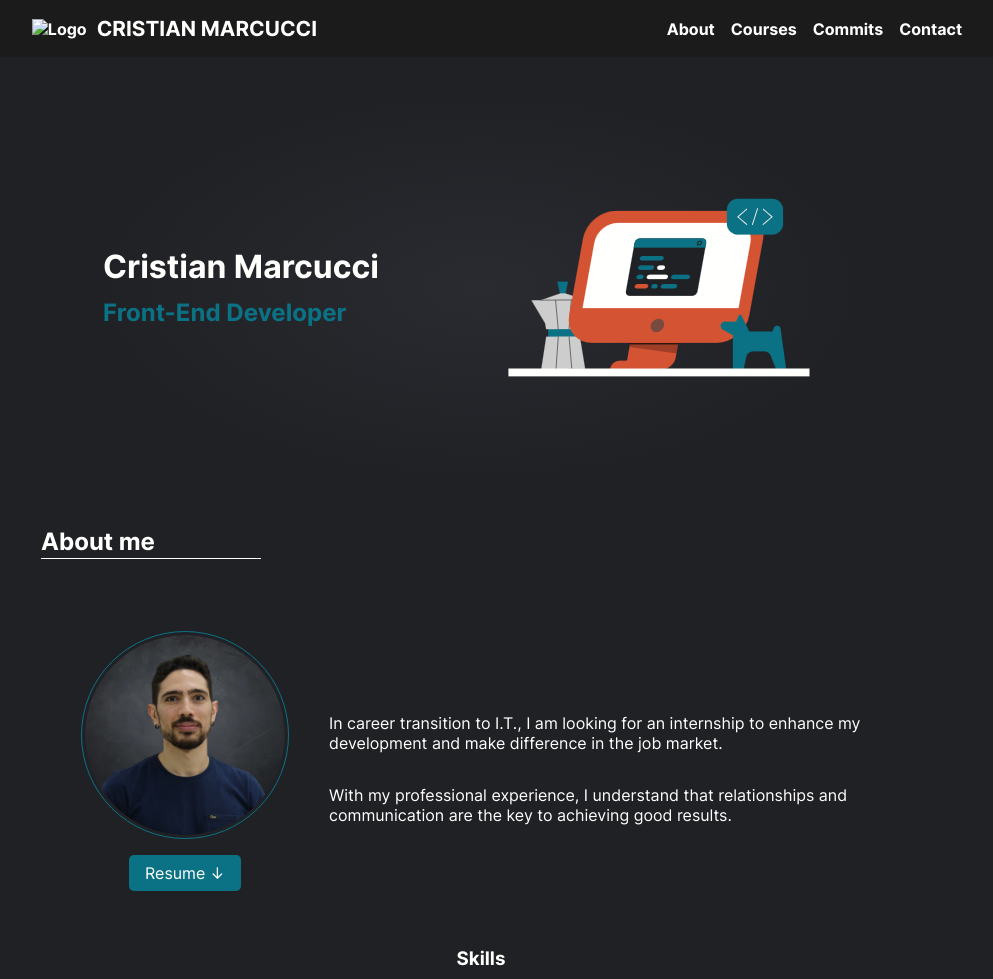
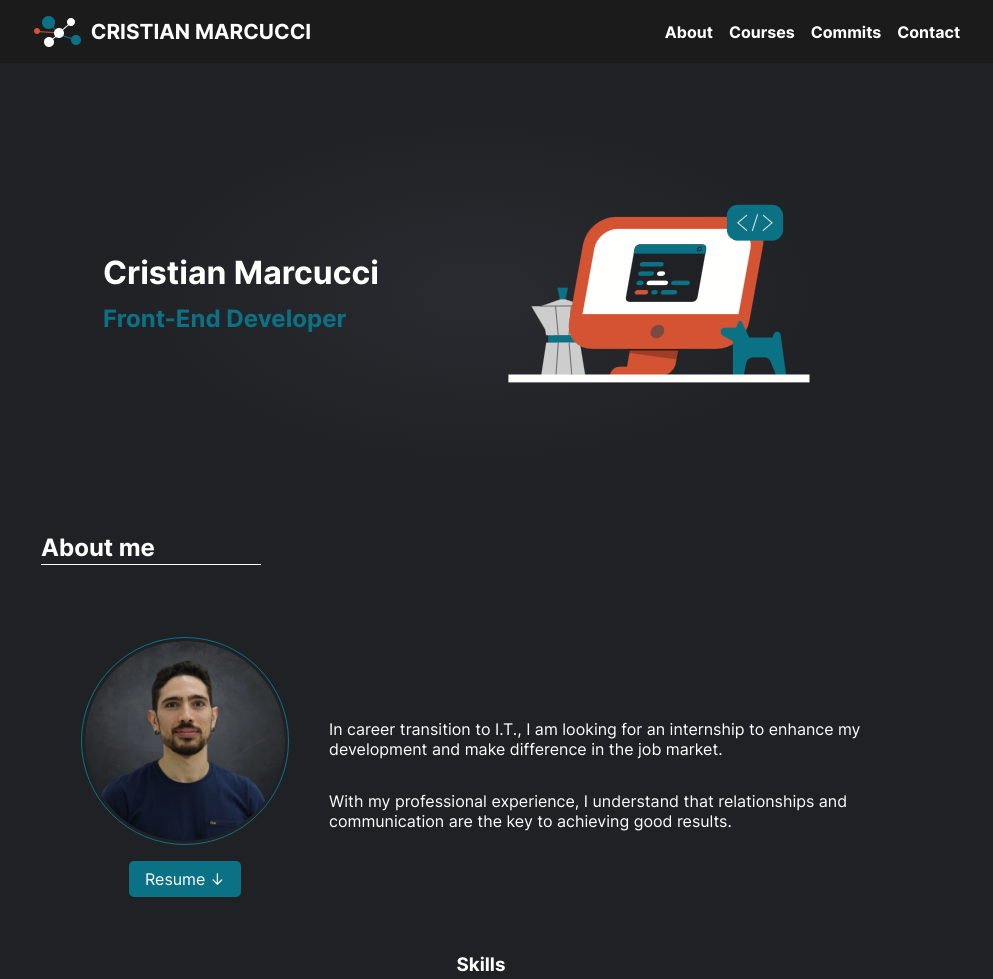
Before and after one commit to cristianmarcucci/portifolio, a plain HTML site: page index.html in a window 1280 px wide. Shown: the top 979 px of the page, without its empty margins (159-1152 px from the left). Drawn offline with Linux system fonts and the light colour scheme; the site is published under a folder, as on GitHub Pages, so addresses that start at the root find nothing.

Commit message:
Update index.html

```diff
--- a/index.html
+++ b/index.html
@@ -10,7 +10,7 @@
 <body>
     <nav id="nav">
         <div>
-            <img src="/images/crm.png" alt="Logo">
+            <img src="images/crm.png" alt="Logo">
             <p class="nav-brand">CRISTIAN MARCUCCI</p>
         </div>
         <ul>
```
